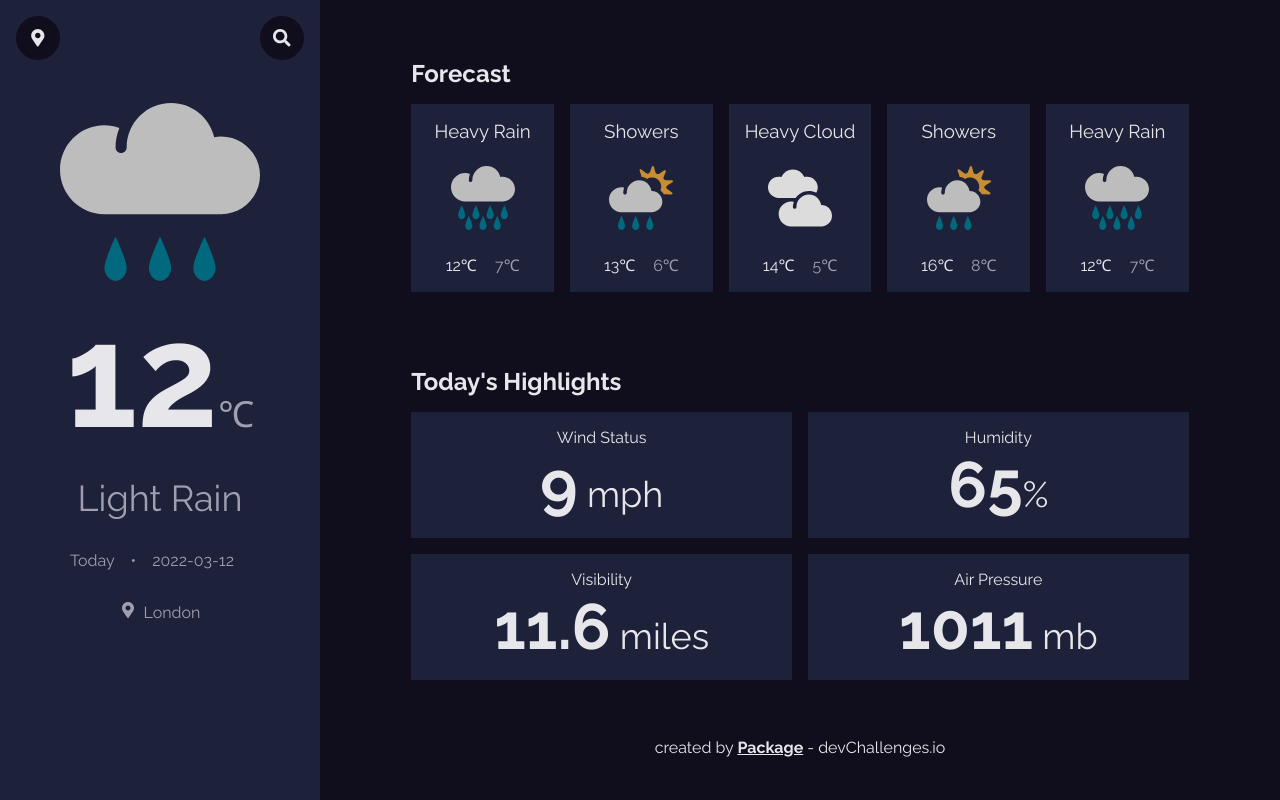
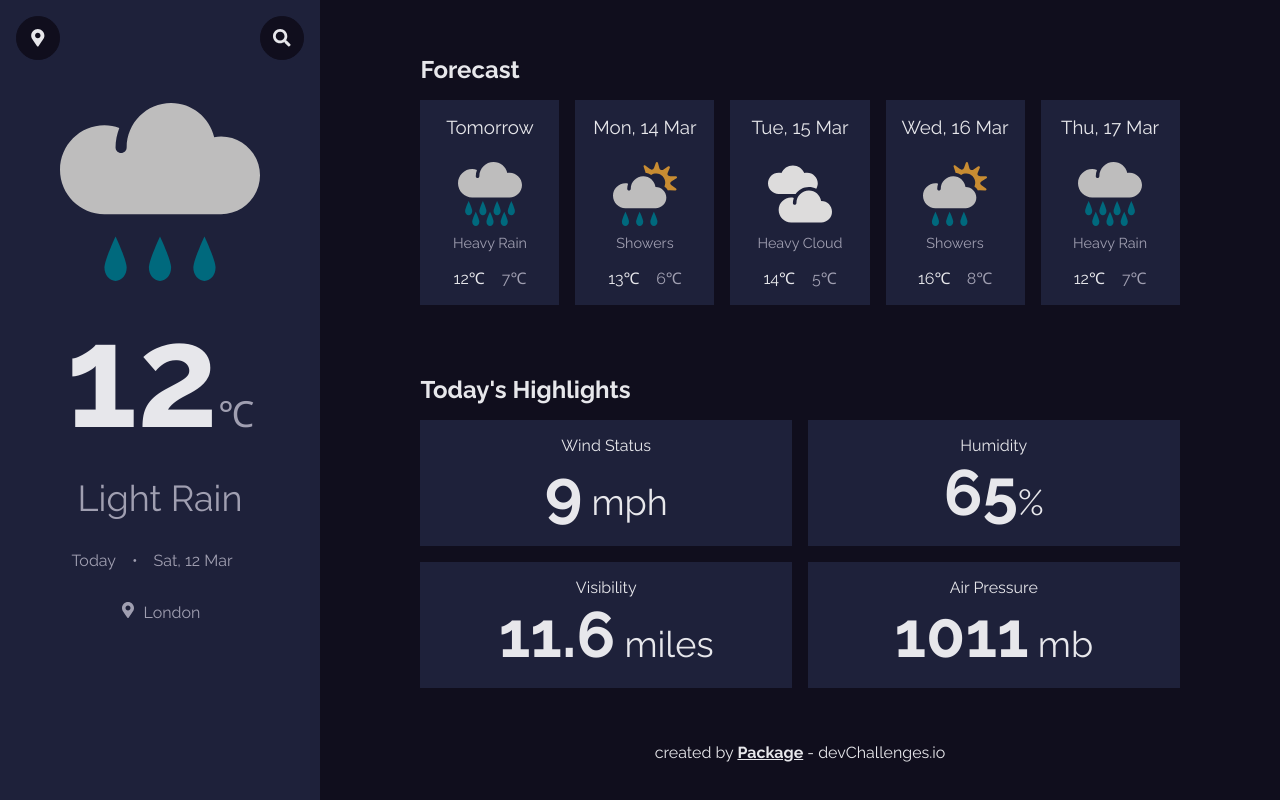
Before and after one commit to Package/weather-dev-challenge, a Next.js app: page /weather in a window 1280 px wide. Built offline with nearby package versions, Linux system fonts and the light colour scheme.

Commit message:
Add Date Formatting.

```diff
--- a/components/forecast.component.tsx
+++ b/components/forecast.component.tsx
@@ -1,8 +1,9 @@
 import React, { FC } from 'react'
 import { Forecast } from '../types'
+import { formatDate } from '../util/date';
 
 interface ForecastComponentProps {
-	forecast: Array<Forecast>;
+	forecast: Forecast[];
 }
 
 export const ForecastComponent: FC<ForecastComponentProps> = ({ forecast }) => {
@@ -13,10 +14,15 @@ export const ForecastComponent: FC<ForecastComponentProps> = ({ forecast }) => {
 
 			<div className="forecast-grid">
 				{forecast.slice(1).map((forecast, index) => (
-					<div className="forecast" key={index}>
-						<h3>{forecast.weather_state_name}</h3>
+					<div className="forecast" key={forecast.id}>
+						<h3 className="forecast--date">{formatDate(forecast.applicable_date, index)}</h3>
 
-						<img src={`/images/${forecast.weather_state_abbr}.svg`} alt={forecast.weather_state_name} />
+						<div className="forecast--description">
+							<img src={`/images/${forecast.weather_state_abbr}.svg`} alt={forecast.weather_state_name} />
+							<span>
+								{forecast.weather_state_name}
+							</span>
+						</div>
 
 						<div className="forecast--temperatures">
 							<span>{forecast.max_temp.toFixed(0)}℃</span>
--- a/components/today.component.tsx
+++ b/components/today.component.tsx
@@ -1,6 +1,7 @@
 import React, { FC } from 'react'
 import { Forecast } from '../types';
 import { FaMapMarkerAlt, FaSearch } from "react-icons/fa";
+import { formatDate } from '../util/date';
 
 interface TodayComponentProps {
 	forecast: Forecast;
@@ -40,7 +41,7 @@ export const TodayComponent: FC<TodayComponentProps> = ({ forecast, location, se
 			<div className="today-meta">
 				<span>Today</span>
 				<span>•</span>
-				<span>{forecast.applicable_date}</span>
+				<span>{formatDate(forecast.applicable_date)}</span>
 			</div>
 
 			<div className="today-location">
--- a/package.json
+++ b/package.json
@@ -9,6 +9,7 @@
     "lint": "next lint"
   },
   "dependencies": {
+    "dayjs": "^1.10.8",
     "next": "12.1.0",
     "react": "17.0.2",
     "react-dom": "17.0.2",
--- a/styles/globals.css
+++ b/styles/globals.css
@@ -102,6 +102,17 @@ main {
   background: var(--colour-background-secondary);
   padding: 1rem;
 }
+
+.forecast--description {
+  display: flex;
+  flex-direction: column;
+  align-items: center;
+}
+.forecast--description span {
+  font-size: .9rem;
+  color: var(--colour-text-secondary);
+}
+
 .forecast--temperatures {
   margin-top: 1rem;
   display: flex;
--- /dev/null
+++ b/util/date.ts
@@ -0,0 +1,9 @@
+import dayjs from "dayjs";
+
+export function formatDate(dateString: string, dayOffset?: number): string {
+	if (dayOffset === 0) {
+		return "Tomorrow";
+	}
+
+	return dayjs(dateString).format("ddd, D MMM");
+}
```
Also changed, not shown: types/index.d.ts (+5 -5 lines), 1 other file (tests, documents, lock files or other folders).
